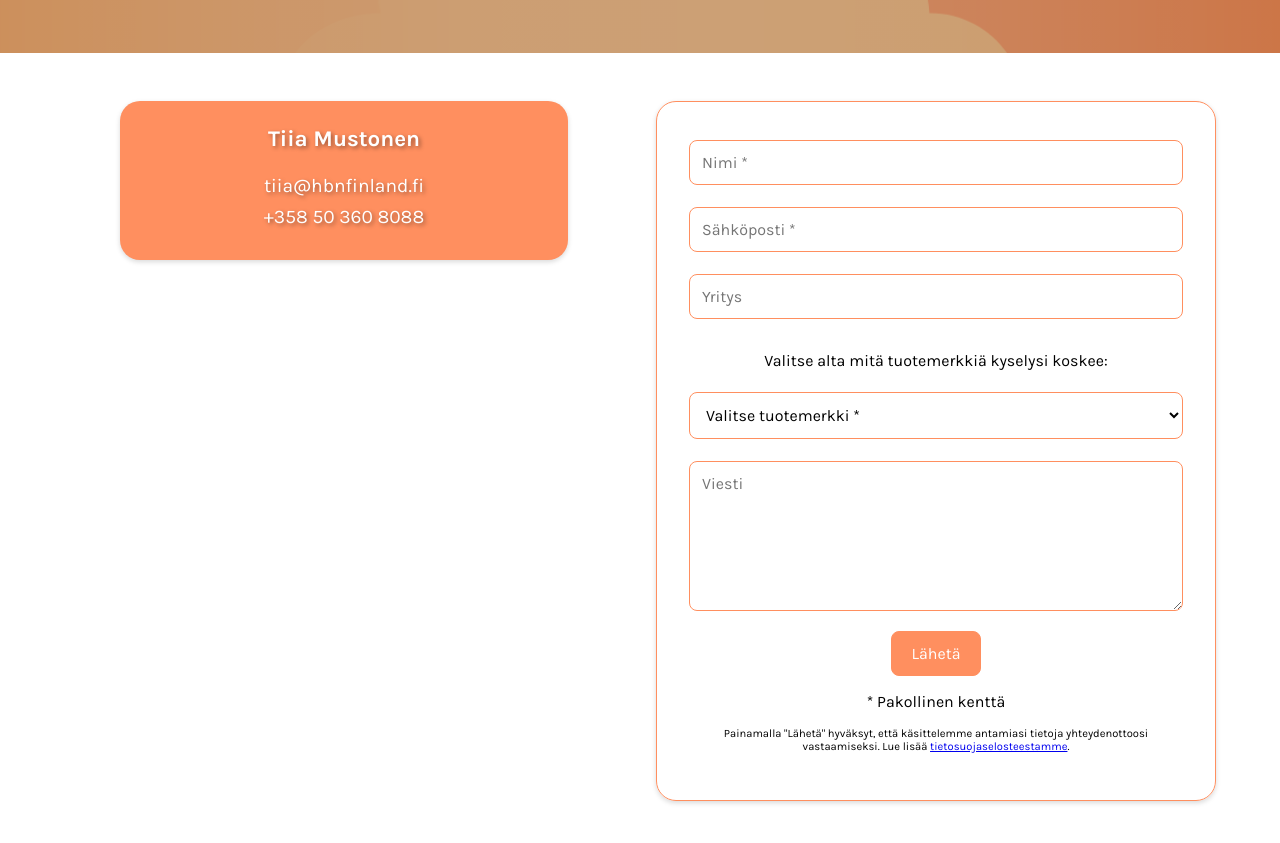
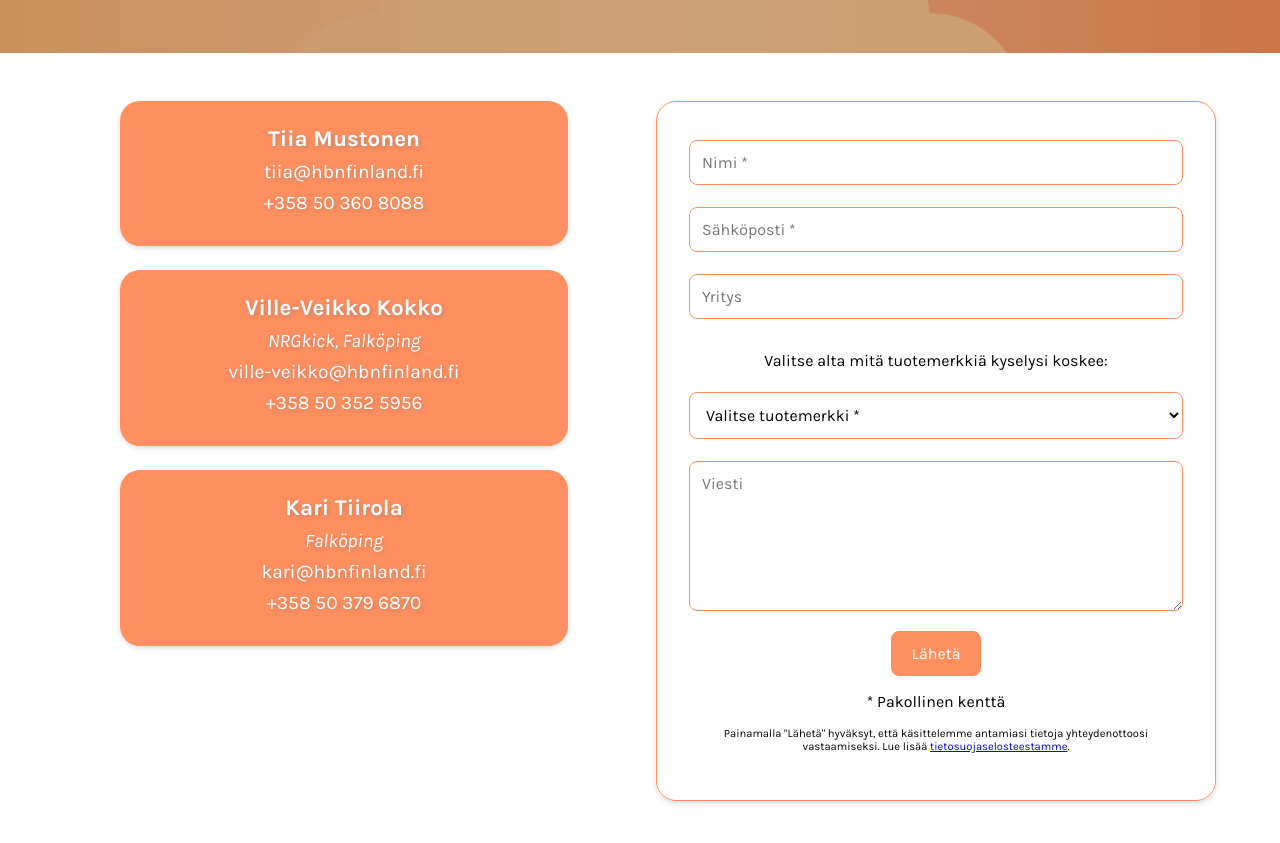
Before and after one commit to lottalaakso/heatbynature, a plain HTML site: page contact.html in a window 1280 px wide. Shown: the part 483-1326 px from the top of the page. Drawn offline with nearby package versions, Linux system fonts and the light colour scheme.

Commit message:
contact update

```diff
--- a/contact.css
+++ b/contact.css
@@ -176,15 +176,24 @@ input[type=submit]:hover {
 
 .contact-card h3 {
     margin-top: 0;
+    margin-bottom: 0;
     font-size: 1.4rem;
     font-weight: bold;
-    text-shadow: 2px 2px 4px rgba(0, 0, 0, 0.4);
+    text-shadow: 2px 2px 4px rgba(114, 114, 114, 0.4);
+}
+
+.contact-card h4 {
+    margin: 0.5rem 0;
+    font-size: 1.2rem;
+    font-weight: normal;
+    font-style: italic;
+    text-shadow: 2px 2px 4px rgba(114, 114, 114, 0.4);
 }
 
 .contact-card p {
     font-size: 1.2rem;
     margin: 0.5rem 0;
-    text-shadow: 2px 2px 4px rgba(0, 0, 0, 0.4);
+    text-shadow: 2px 2px 4px rgba(114, 114, 114, 0.4);
 }
 
 @keyframes fadeIn {
--- a/contact.html
+++ b/contact.html
@@ -90,6 +90,18 @@
                     <p>tiia@hbnfinland.fi</p>
                     <p>+358 50 360 8088</p>
                 </div>
+                <div class="contact-card">
+                    <h3>Ville-Veikko Kokko</h3>
+                    <h4>NRGkick, Falköping</h4>
+                    <p>ville-veikko@hbnfinland.fi</p>
+                    <p>+358 50 352 5956</p>
+                </div>
+                <div class="contact-card">
+                    <h3>Kari Tiirola</h3>
+                    <h4>Falköping</h4>
+                    <p>kari@hbnfinland.fi</p>
+                    <p>+358 50 379 6870</p>
+                </div>
             </div>
         </div>
 
@@ -105,12 +117,15 @@
                     <select id="brand" name="brand" class="empty" required onchange="this.classList.remove('empty')">
                         <option value="" disabled selected hidden>Valitse tuotemerkki *</option>
                         <option value=""></option>
+                        <option value="clic">CLIC</option>
+                        <option value="coynco">Coynco</option>
+                        <option value="dalhem">Dalhem</option>
+                        <option value="falkoping">Falköping</option>
+                        <option value="moretti">Moretti</option>
+                        <option value="nrgkick">NRGkick</option>
                         <option value="pacvac">Pacvac</option>
                         <option value="springair">SpringAir</option>
-                        <option value="nrgkick">NRGkick</option>
-                        <option value="moretti">Moretti</option>
-                        <option value="dalhem">Dalhem</option>
-                        <option value="clic">CLIC</option>
+                        <option value="other">Jokin muu asia</option>
                     </select>
 
                     <textarea id="message" name="message" placeholder="Viesti" style="height:150px"></textarea>
```
